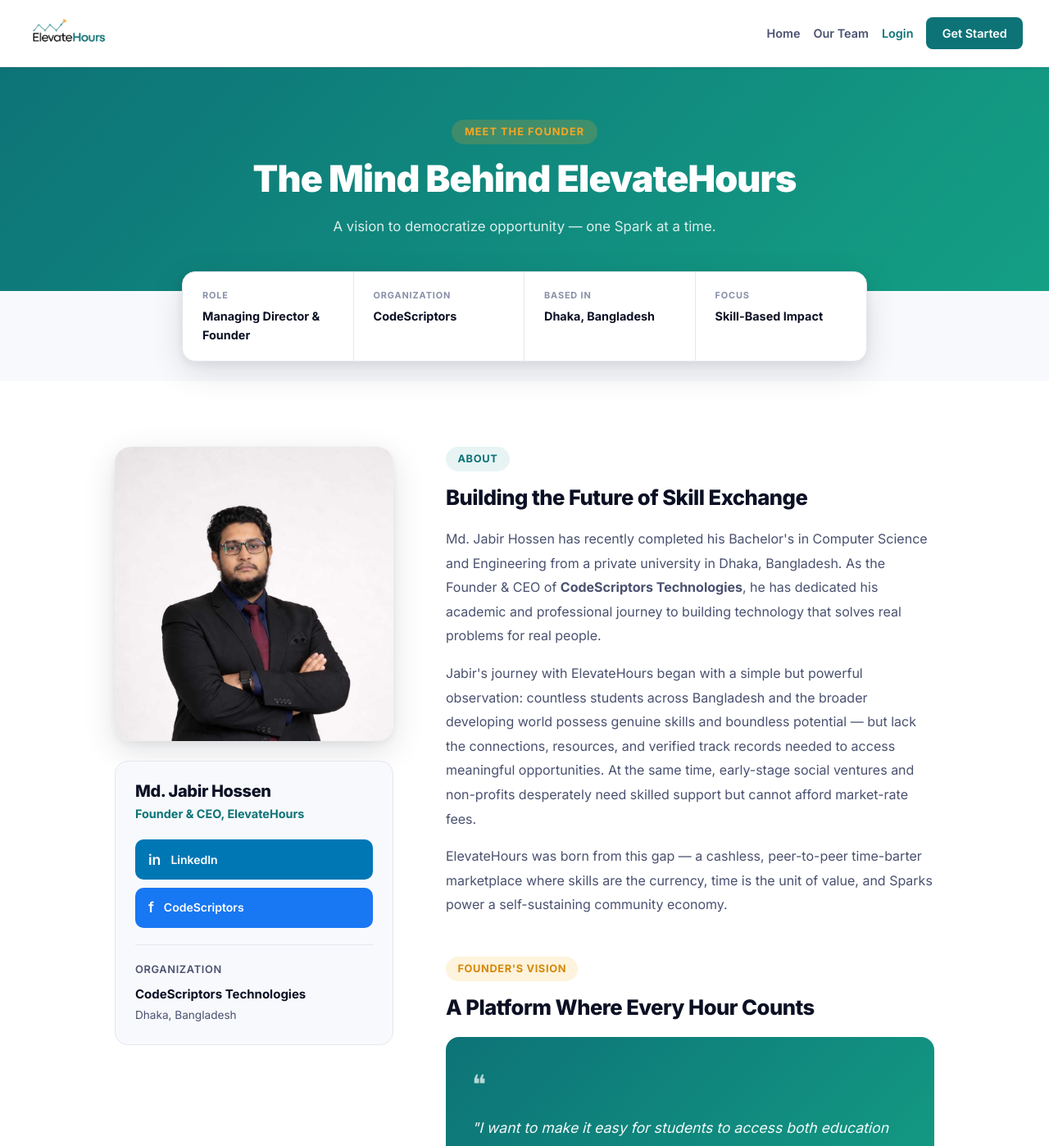
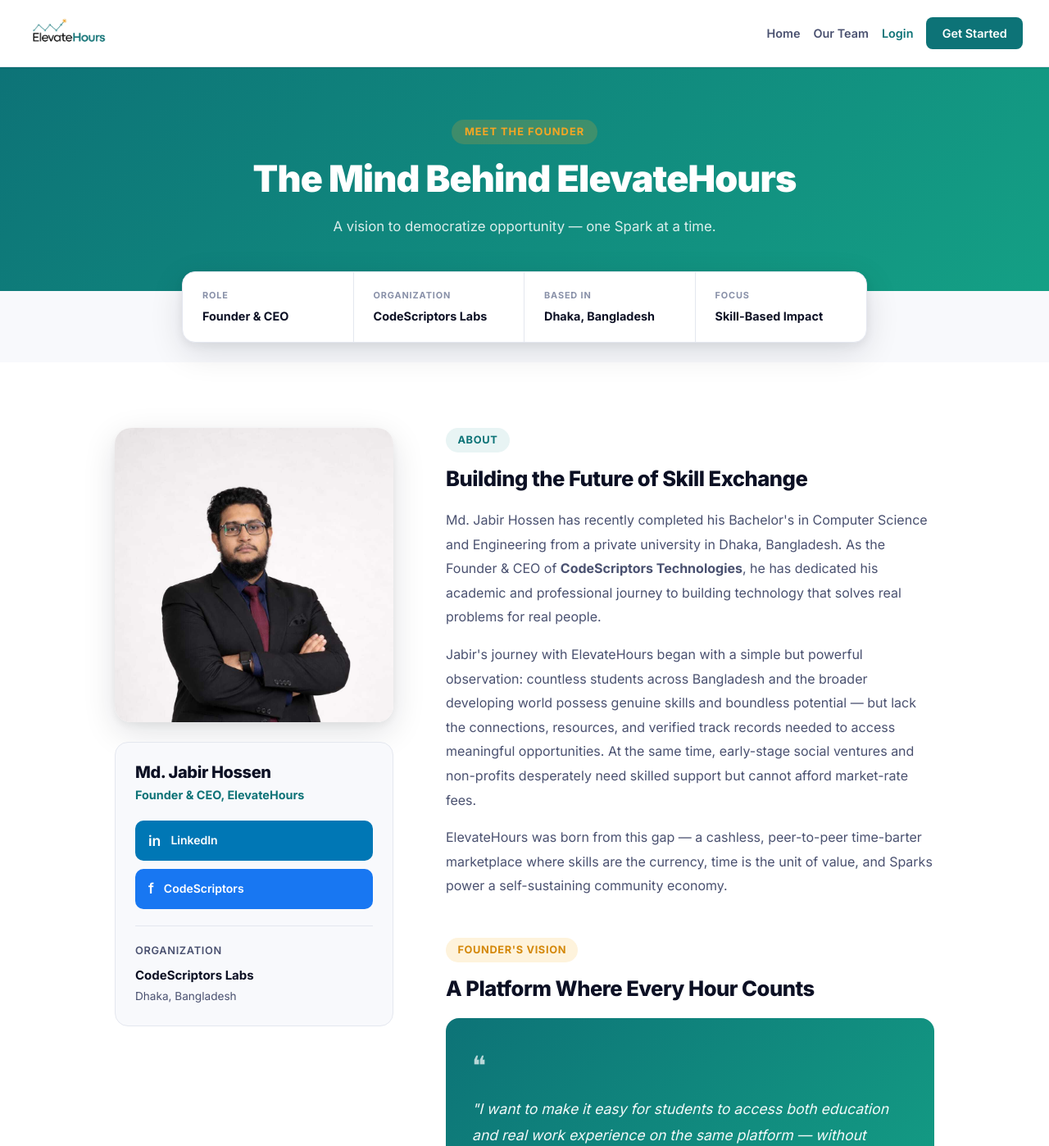
Before and after one commit to Ja-b-ir/ElevateHours, a Next.js app: page /founder in a window 1280 px wide. Shown: the top 1398 px of the page at 82% size. Built offline with nearby package versions, Linux system fonts and the light colour scheme.

Commit message:
Update page.js

```diff
--- a/src/app/founder/page.js
+++ b/src/app/founder/page.js
@@ -54,8 +54,8 @@ export default function FounderPage() {
           overflow: 'hidden'
         }}>
           {[
-            { label: 'Role', value: 'Managing Director & Founder' },
-            { label: 'Organization', value: 'CodeScriptors' },
+            { label: 'Role', value: 'Founder & CEO' },
+            { label: 'Organization', value: 'CodeScriptors Labs' },
             { label: 'Based In', value: 'Dhaka, Bangladesh' },
             { label: 'Focus', value: 'Skill-Based Impact' },
           ].map((f, i) => (
@@ -126,7 +126,7 @@ export default function FounderPage() {
 
                 <div style={{ marginTop: '1.25rem', paddingTop: '1.25rem', borderTop: '1px solid var(--border)' }}>
                   <div style={{ fontSize: '0.8rem', color: 'var(--text-2)', fontWeight: 600, marginBottom: '0.5rem', textTransform: 'uppercase', letterSpacing: '0.05em' }}>Organization</div>
-                  <div style={{ fontWeight: 700, color: 'var(--text)' }}>CodeScriptors Technologies</div>
+                  <div style={{ fontWeight: 700, color: 'var(--text)' }}>CodeScriptors Labs</div>
                   <div style={{ fontSize: '0.85rem', color: 'var(--text-2)', marginTop: '0.2rem' }}>Dhaka, Bangladesh</div>
                 </div>
               </div>
```
